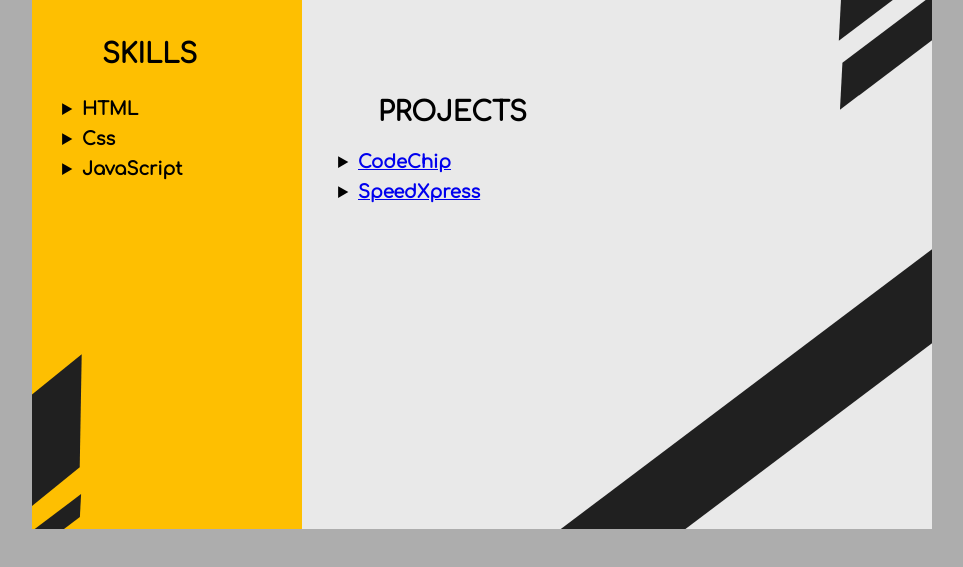
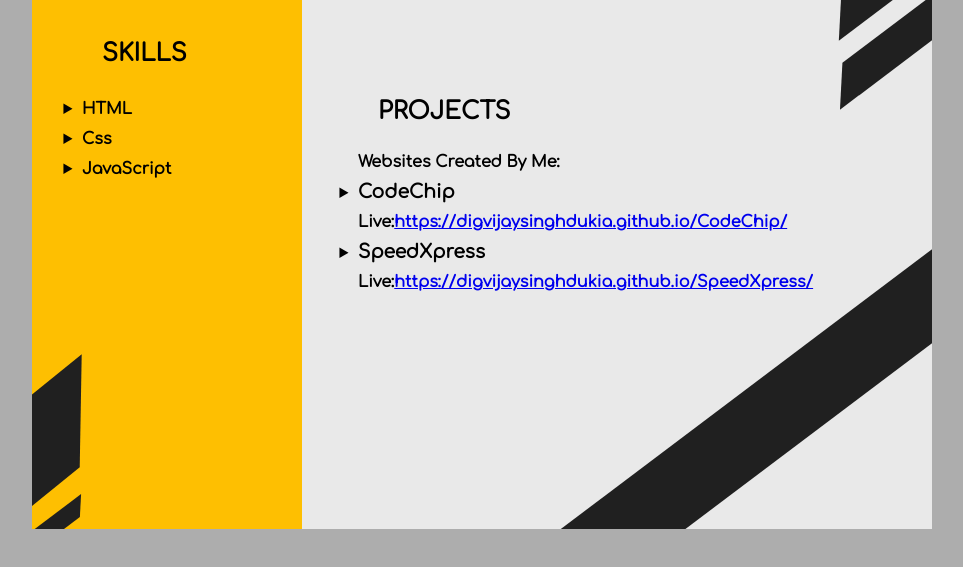
Before and after one commit to digvijaysinghdukia/resume, a plain HTML site: page index.htm in a window 1280 px wide. Shown: the part 771-1338 px from the top of the page, without its empty margins (158-1121 px from the left). Drawn offline with Linux system fonts and the light colour scheme.

Commit message:
Update index.htm

```diff
--- a/index.htm
+++ b/index.htm
@@ -19,7 +19,6 @@
 			place-items: center;
 			overflow-x: hidden;
 			background-color: #adadad;
-			font-size: large;
 			font-family: 'Comfortaa', cursive;
 			font-weight: 600;
 		}
@@ -310,9 +309,15 @@
 			</section>
 			<section class="deatils">
 				<h2 style="margin: 20px;">PROJECTS</h2>
-				 <ul style="list-style-type: disclosure-closed;">
-					<li><a href="https://digvijaysinghdukia.github.io/CodeChip/">CodeChip</a></li>
-					<li><a href="https://digvijaysinghdukia.github.io/SpeedXpress/">SpeedXpress</a></li>
+				<ul style="list-style-type: disclosure-closed;">
+				 	<span>Websites Created By Me:</span>
+					<li>
+						<h3>CodeChip</h3>
+						<span>Live:</span><a href="https://digvijaysinghdukia.github.io/CodeChip/">https://digvijaysinghdukia.github.io/CodeChip/</a>
+					</li>
+
+					<li><h3>SpeedXpress</h3>
+						<span>Live:</span><a href="https://digvijaysinghdukia.github.io/SpeedXpress/">https://digvijaysinghdukia.github.io/SpeedXpress/</a></li>
 				 </ul>
 			</section>
 		</aside>
```
